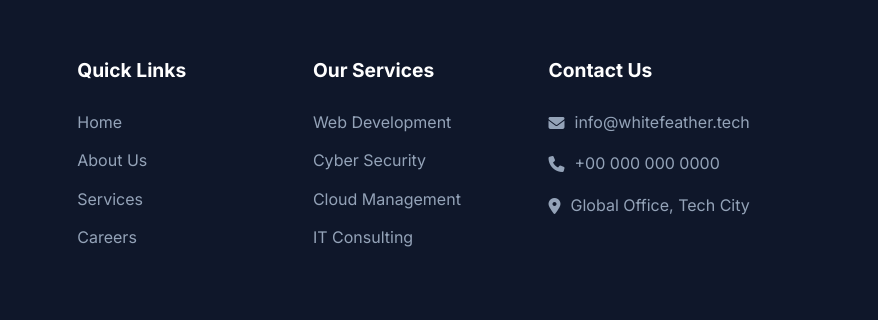
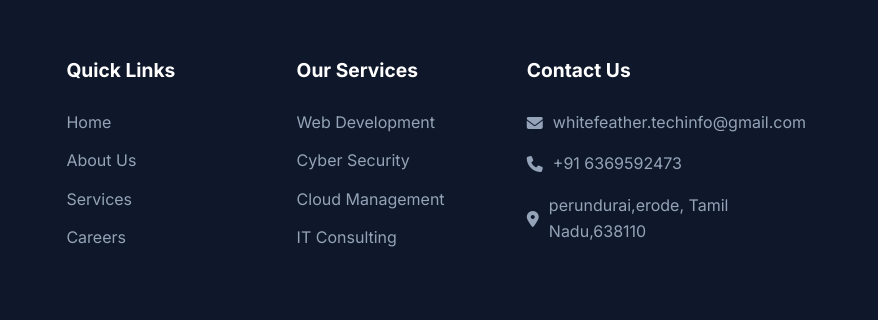
Before and after one commit to dhanusoorya372-arch/whitefeather, a website: page services.html in a window 1280 px wide. Shown: the part 2084-2404 px from the top of the page, 402-1280 px from the left. Drawn offline with Linux system fonts and the light colour scheme.

Commit message:
Add files via upload

```diff
--- a/services.html
+++ b/services.html
@@ -145,9 +145,9 @@
             </div>
             <div class="footer-contact">
                 <h4>Contact Us</h4>
-                <p><i class="fa-solid fa-envelope"></i> info@whitefeather.tech</p>
-                <p><i class="fa-solid fa-phone"></i> +00 000 000 0000</p>
-                <p><i class="fa-solid fa-location-dot"></i> Global Office, Tech City</p>
+                <p><i class="fa-solid fa-envelope"></i> whitefeather.techinfo@gmail.com</p>
+                <p><i class="fa-solid fa-phone"></i> +91 6369592473</p>
+                <p><i class="fa-solid fa-location-dot"></i> perundurai,erode, Tamil Nadu,638110</p>
             </div>
         </div>
         <div class="footer-bottom">
```
